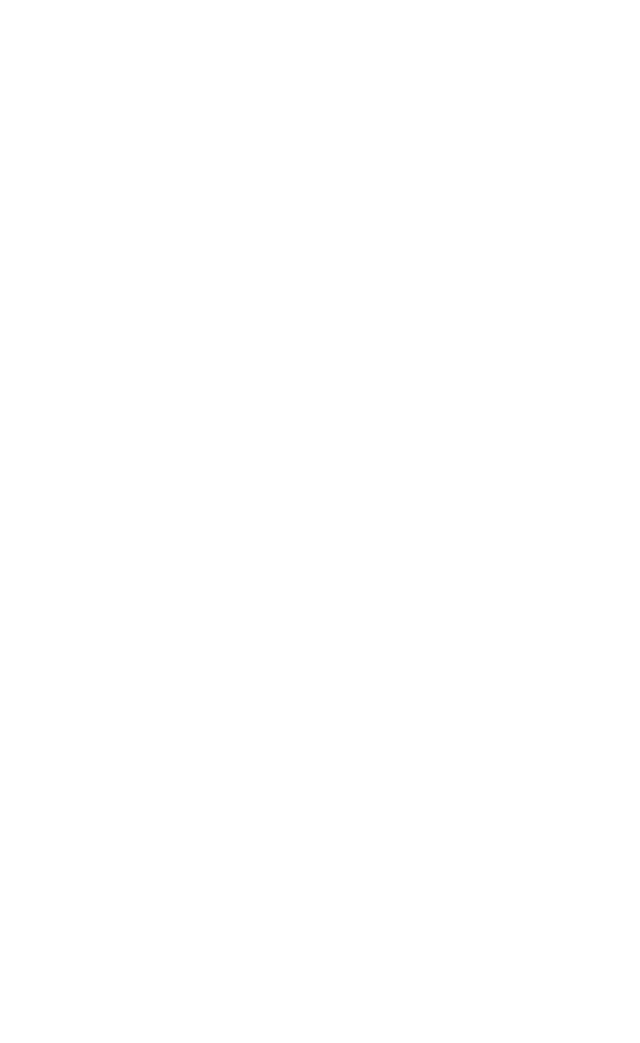
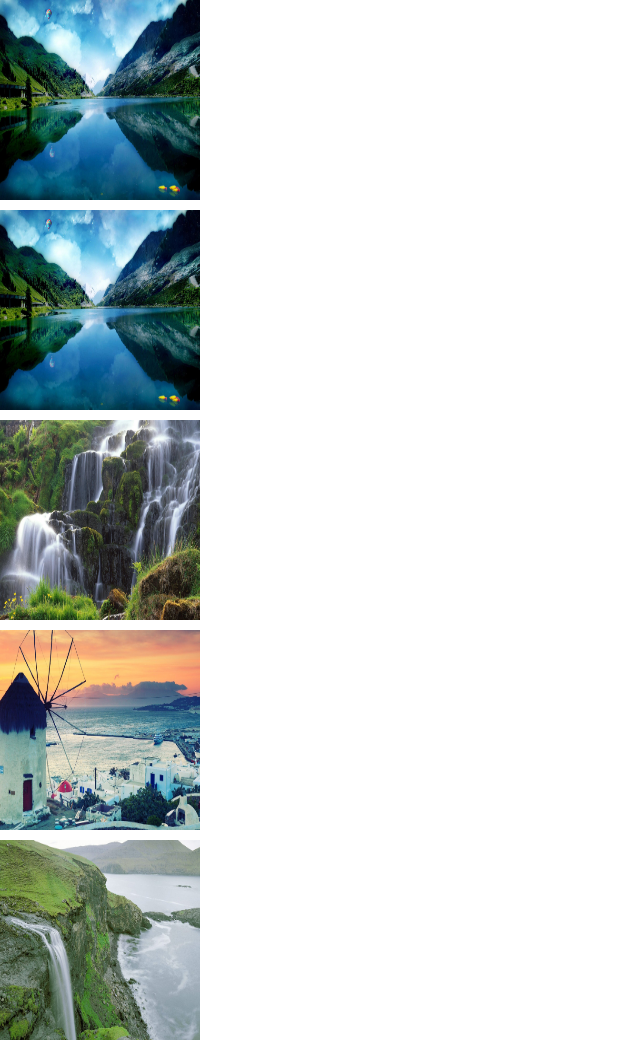
Before and after one commit to xiongchenf/jsbase, a plain HTML site: page html/lozy-load.html in a window 1280 px wide. Shown: the top 1043 px of the page, without its empty margins (0-640 px from the left). Before the commit the page ends 800 px from the top, so only its background shows below. Drawn offline with Linux system fonts and the light colour scheme.

Commit message:
lazyload

```diff
--- a/html/lozy-load.html
+++ b/html/lozy-load.html
@@ -3,13 +3,76 @@
 <head>
     <meta charset="UTF-8">
     <title>lozy-load</title>
+    <style>
+		* {margin: 0;padding: 0;}
+		img {
+			display: block;
+			width: 200px;
+			height: 200px;
+			margin: 0 0 10px;
+		}
+    </style>
 </head>
 
 <body>
     <div id="root">
-        <img data-src="../images/bg0.jpg" alt="">
+        <img data-src="../images/b0.jpg" alt="">
+        <img data-src="../images/b0.jpg" alt="">
+        <img data-src="../images/b2.jpg" alt="">
+        <img data-src="../images/b3.jpg" alt="">
+        <img data-src="../images/b4.jpg" alt="">
+        <img data-src="../images/b5.jpg" alt="">
+        <img data-src="../images/b1.jpg" alt="">
+        <img data-src="../images/b2.jpg" alt="">
+        <img data-src="../images/b3.jpg" alt="">
+        <img data-src="../images/b4.jpg" alt="">
+        <img data-src="../images/b5.jpg" alt="">
+        <img data-src="../images/b1.jpg" alt="">
+        <img data-src="../images/b2.jpg" alt="">
+        <img data-src="../images/b3.jpg" alt="">
+        <img data-src="../images/b4.jpg" alt="">
+        <img data-src="../images/b5.jpg" alt="">
     </div>
     <script>
+    	// 视口高度
+    	const viewHeight = window.innerHeight || document.documentElement.clientHeight;
+    	// 图片对象
+    	const imgs = document.querySelectorAll('img');
+
+		let num = 0;
+		function lazyload() {
+			for (let i = num, l = imgs.length; i < l; i++) {
+				let distence = viewHeight - imgs[i].getBoundingClientRect().top;
+				if (distence > 0) {
+					imgs[i].src = imgs[i].getAttribute('data-src');
+					num = i + 1;
+				}
+			}
+		}
+		// 节流
+		function throttle(fn, delay) {
+			let last = 0,
+				timer = null;
+			return function() {
+				let that = this;
+				let args = arguments;
+				let now = +new Date();
+				if (now - last < delay) {
+					clearTimeout(timer);
+					timer = setTimeout(function() {
+						last = now;
+						fn.apply(that, args);
+					}, delay)
+				} else {
+					last = now;
+					fn.apply(that, args);
+				}
+			}
+		}
+
+		lazyload();
+
+		window.addEventListener('scroll', throttle(() => { lazyload() }, 300), false);
 
     </script>
 </body>
```
